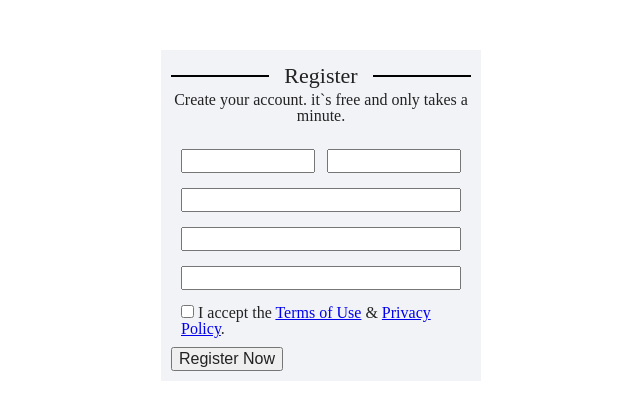
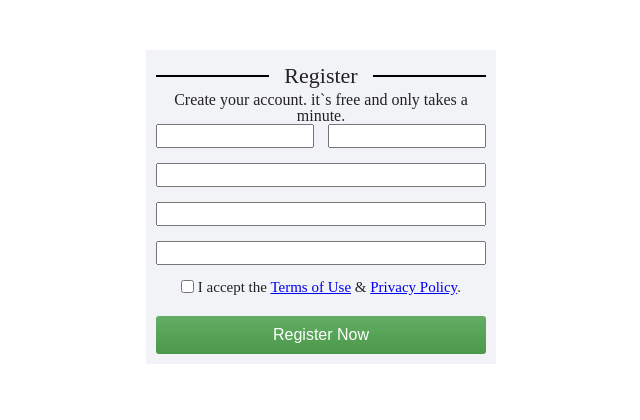
Before and after one commit to EvgenStr/registration-form, a plain HTML site: page index.html in a window 1280 px wide. Shown: the whole page, without its empty margins (319-959 px from the left). Drawn offline with Linux system fonts and the light colour scheme.

Commit message:
add button styles

```diff
--- a/assets/css/styles.css
+++ b/assets/css/styles.css
@@ -1,51 +1,41 @@
 * {
   box-sizing: border-box;
 }
-body {
-  display: flex;
+
+label {
+  vertical-align: top;
 }
-input{
+form > input {
   margin-top: 15px;
 }
 .form-container {
   max-width: 90%;
-  width: 320px;
+  width: 350px;
   padding: 10px;
   margin: 50px auto;
   background-color: rgb(242, 243, 247);
-  box-sizing: border-box;
 }
-.registration-form {
-}
+
 fieldset {
   border-top: 2px solid black;
   text-align: center;
   margin: 0 auto;
 }
+
 legend {
   font-size: 22px;
   text-align: center;
   padding: 5px 15px;
 }
-.fields {
-  display: flex;
-  flex-direction: column;
-  align-content: space-between;
-  align-items: center;
-  width: 100%;
-  padding: 10px;
-}
-.fields> input{
-
-}
 
 .names {
   display: flex;
   justify-content: space-between;
-  width: 100%;
 }
-.terms{
-  /* align-self: start; */
+.terms-container {
+  margin-top: 15px;
+  text-align: center;
+  font-size: 15px;
 }
 .first-name,
 .last-name {
@@ -57,5 +47,15 @@ legend {
 }
 
 .register-btn {
-  display: block;
+  margin-top: 20px;
+  padding: 10px;
+  border: none;
+  border-radius: 3px;
+  background: rgb(98, 174, 101);
+  background: linear-gradient(
+    180deg,
+    rgba(98, 174, 101, 1) 0%,
+    rgba(75, 152, 74, 1) 100%
+  );
+  color: white;
 }
--- a/index.html
+++ b/index.html
@@ -12,27 +12,23 @@
 
 <body>
   <div class="form-container">
-    <form class="registration-form">
+    <form>
       <fieldset>
         <legend>Register</legend>
         <span>Create your account. it`s free and only takes a minute.</span>
       </fieldset>
-      <div class="fields">
       <div class="names">
         <input name="firstName" class="first-name" type="text">
         <input name="lastName" class="last-name" type="text">
       </div>
-
       <input class="width-100" type="email">
       <input class="width-100" type="password">
       <input class="width-100" type="password">
-        <div>
+      <div class="terms-container">
         <input id="terms" class="terms" type="checkbox">
         <label for="terms">I accept the <a href="#">Terms of Use</a> & <a href="#">Privacy Policy</a>.</label>
       </div>
-      </div>
-      <button class="register-btn">Register Now</button>
-
+      <button class="register-btn width-100">Register Now</button>
     </form>
   </div>
 </body>
```
Lines whose indentation alone changed are shown as unchanged.
